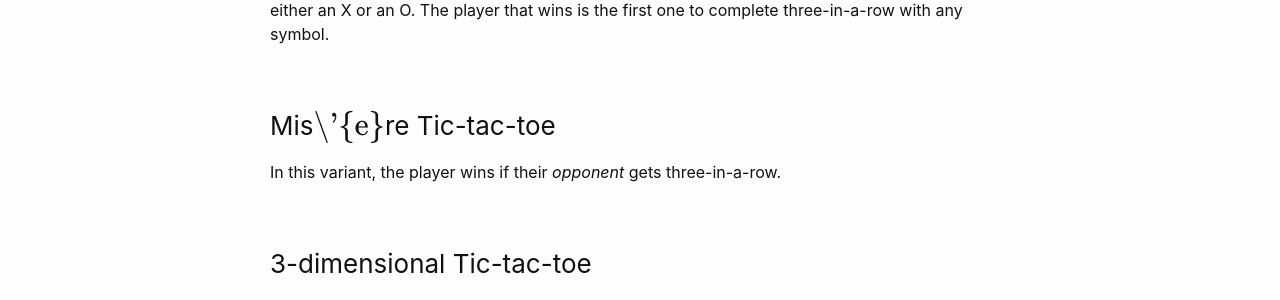
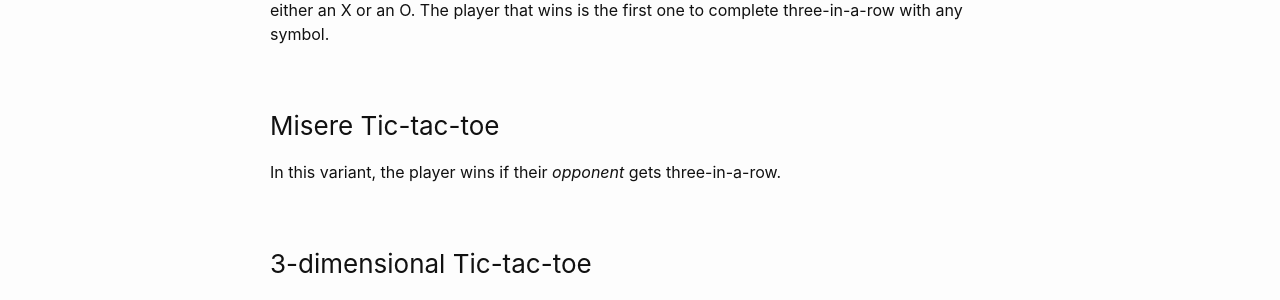
Before and after one commit to wcasper/math180fall2022, a Jekyll site: the page built from _modules/tic-tac-toe/variations.md, in a window 1280 px wide. Shown: the part 715-1015 px from the top of the page. Built offline with Jekyll 4.4.1, drawn with Linux system fonts in a browser that asks for light colours.

Commit message:
fixed formatting

```diff
--- a/_modules/tic-tac-toe/variations.md
+++ b/_modules/tic-tac-toe/variations.md
@@ -21,7 +21,7 @@ The rules are identical, except it is played on an $$m\times n$$ grid rather tha
 You play with the normal rules of Tic-tac-toe, except that on your turn you can decide to play either an X or an O.
 The player that wins is the first one to complete three-in-a-row with any symbol.
 
-### Mis$$\text{\'{e}}$$re Tic-tac-toe
+### Misere Tic-tac-toe
 In this variant, the player wins if their *opponent* gets three-in-a-row.
 
 ### 3-dimensional Tic-tac-toe
```
